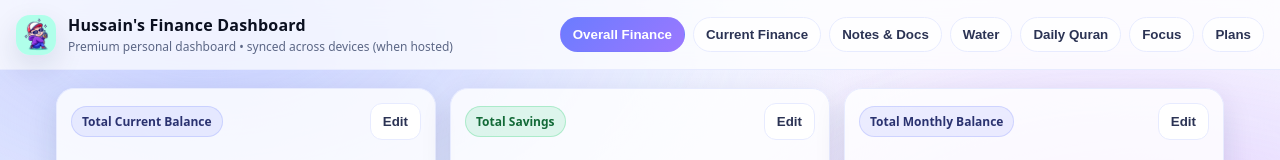
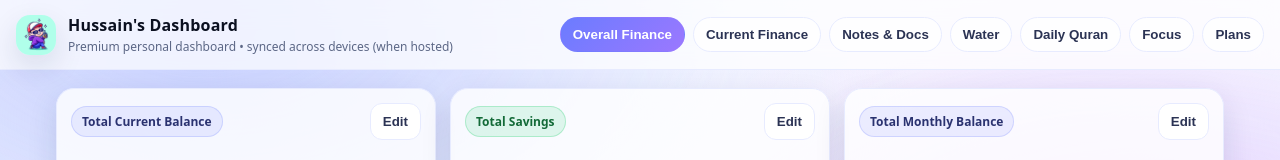
Before and after one commit to Hussain6915/hussainfinalapp, a website: page hussain-finance/index.html in a window 1280 px wide. Shown: the top 160 px of the page. Drawn offline with nearby package versions, Linux system fonts and the light colour scheme; no server answers.

Commit message:
Update index.html

```diff
--- a/hussain-finance/index.html
+++ b/hussain-finance/index.html
@@ -4,7 +4,7 @@
   <meta charset="utf-8" />
   <meta name="viewport" content="width=device-width,initial-scale=1,viewport-fit=cover" />
   <meta name="theme-color" content="#6b7cff" />
-  <title>Hussain's Finance Dashboard</title>
+  <title>Hussain's Dashboard</title>
 
   <!-- PWA -->
   <link rel="manifest" href="./manifest.webmanifest" />
@@ -30,7 +30,7 @@
     <div class="brand">
       <img class="brandLogo" src="./icon-192.png" alt="Logo" />
       <div class="brandText">
-        <div class="brandTitle">Hussain's Finance Dashboard</div>
+        <div class="brandTitle">Hussain's Dashboard</div>
         <div class="brandSub">Premium personal dashboard • synced across devices (when hosted)</div>
       </div>
     </div>
@@ -558,4 +558,5 @@
     Tip: Data saves to your server when hosted (sync across devices). LocalStorage is fallback.
   </footer>
 </body>
+
 </html>
```
